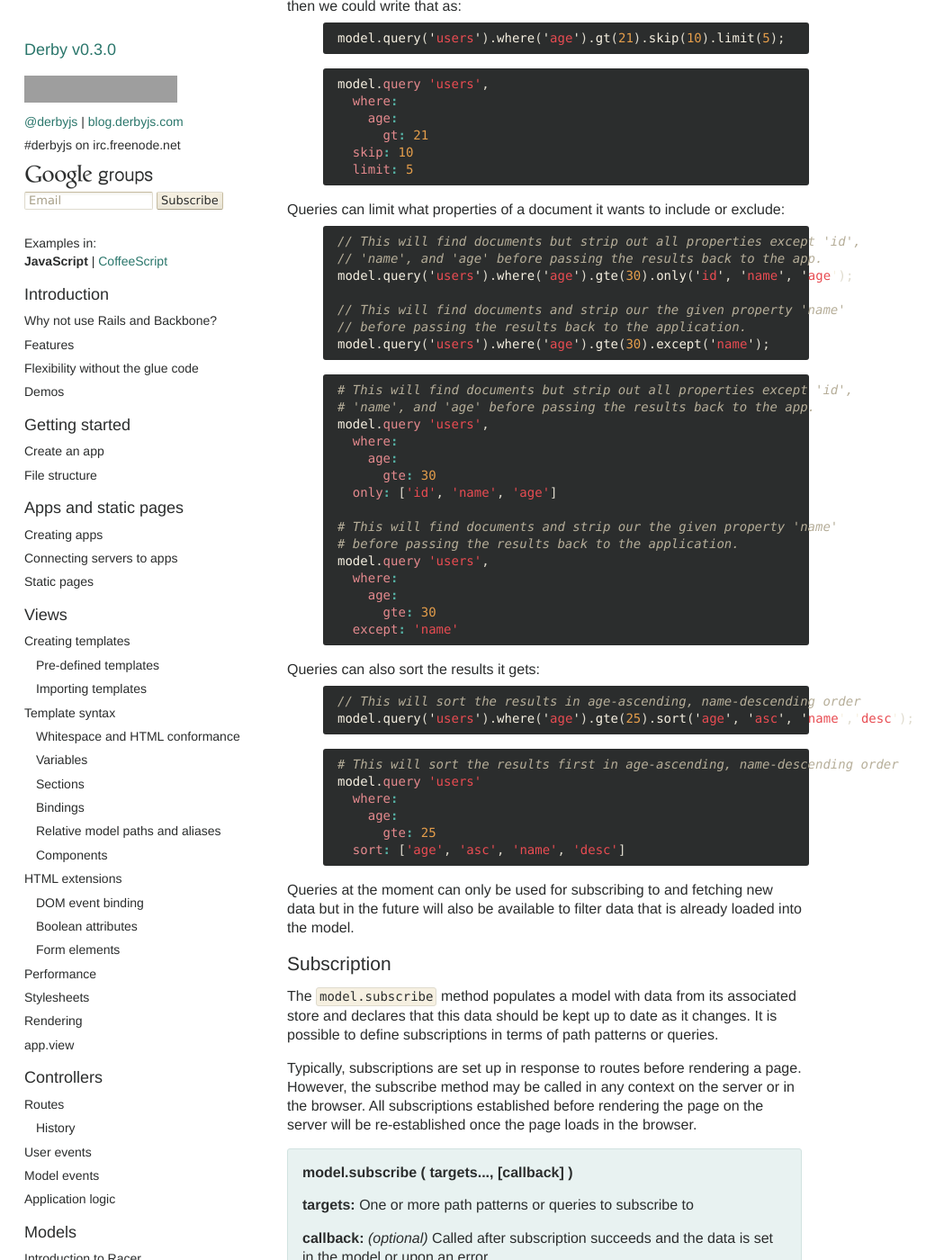
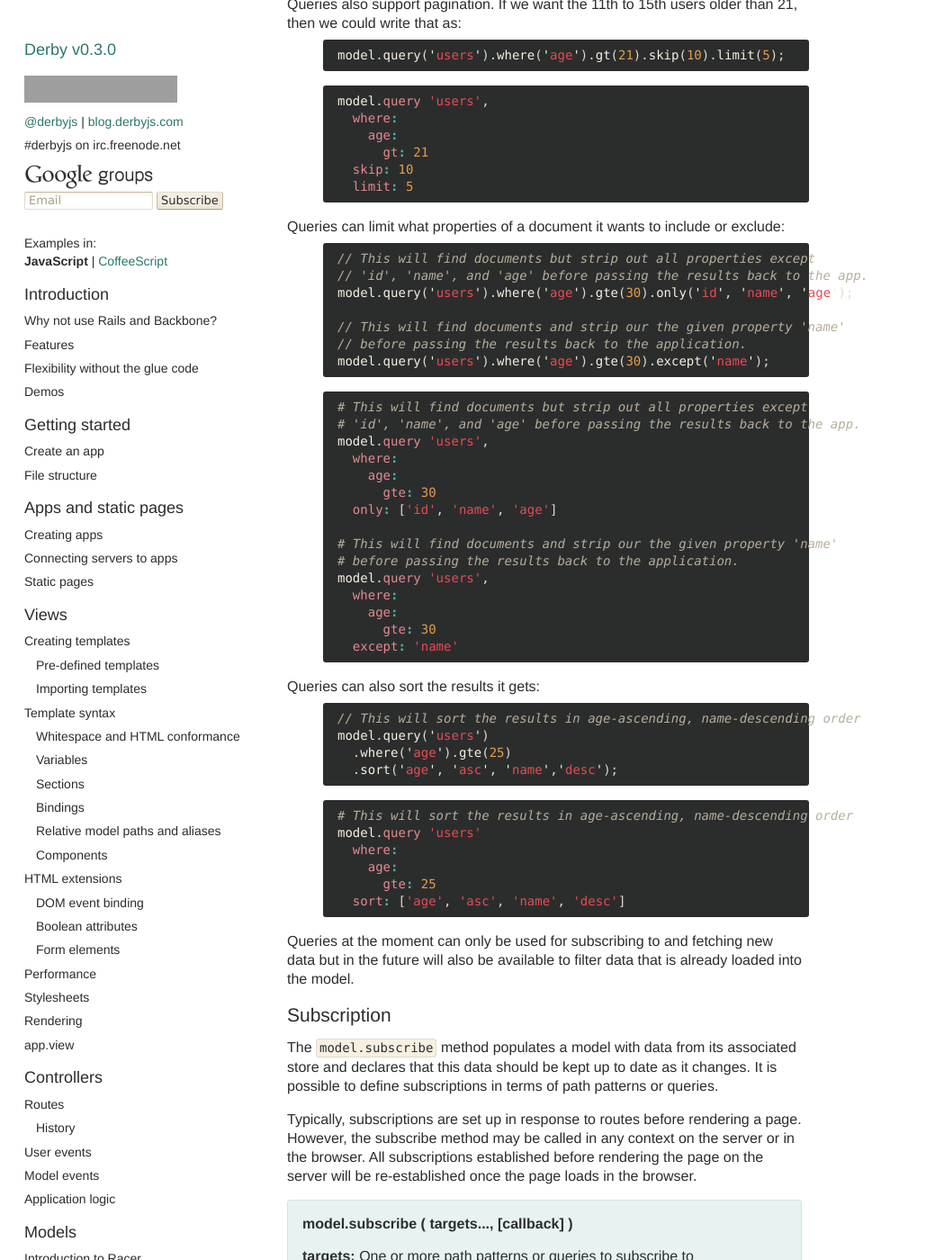
Before and after one commit to derbyjs/derby, a Jekyll site: the page built from index.md, in a window 1280 px wide and 1400 px high, scrolled down 40347 px. Shown: the whole window at 90% size, without its empty margins (0-1049 px from the left). Built offline with Jekyll 4.4.1, drawn with Linux system fonts in a browser that asks for light colours; some of the changed text lies outside the part shown; grey boxes are pictures that could not be loaded.

Commit message:
Yet more code formatting fixes

```diff
--- a/index.md
+++ b/index.md
@@ -1670,8 +1671,8 @@ model.query 'users',
 Queries can limit what properties of a document it wants to include or exclude:
 
 {% highlight javascript %}
-// This will find documents but strip out all properties except 'id',
-// 'name', and 'age' before passing the results back to the app.
+// This will find documents but strip out all properties except
+// 'id', 'name', and 'age' before passing the results back to the app.
 model.query('users').where('age').gte(30).only('id', 'name', 'age');
 
 // This will find documents and strip our the given property 'name'
@@ -1679,8 +1680,8 @@ model.query('users').where('age').gte(30).only('id', 'name', 'age');
 model.query('users').where('age').gte(30).except('name');
 {% endhighlight %}
 {% highlight coffeescript %}
-# This will find documents but strip out all properties except 'id',
-# 'name', and 'age' before passing the results back to the app.
+# This will find documents but strip out all properties except
+# 'id', 'name', and 'age' before passing the results back to the app.
 model.query 'users',
   where:
     age:
@@ -1700,10 +1701,12 @@ Queries can also sort the results it gets:
 
 {% highlight javascript %}
 // This will sort the results in age-ascending, name-descending order
-model.query('users').where('age').gte(25).sort('age', 'asc', 'name','desc');
-{% endhighlight %}
-{% highlight coffeescript %}
-# This will sort the results first in age-ascending, name-descending order
+model.query('users')
+  .where('age').gte(25)
+  .sort('age', 'asc', 'name','desc');
+{% endhighlight %}
+{% highlight coffeescript %}
+# This will sort the results in age-ascending, name-descending order
 model.query 'users'
   where:
     age:
```
Also changed, not shown: other parts of index.md (+2 -1 lines).
